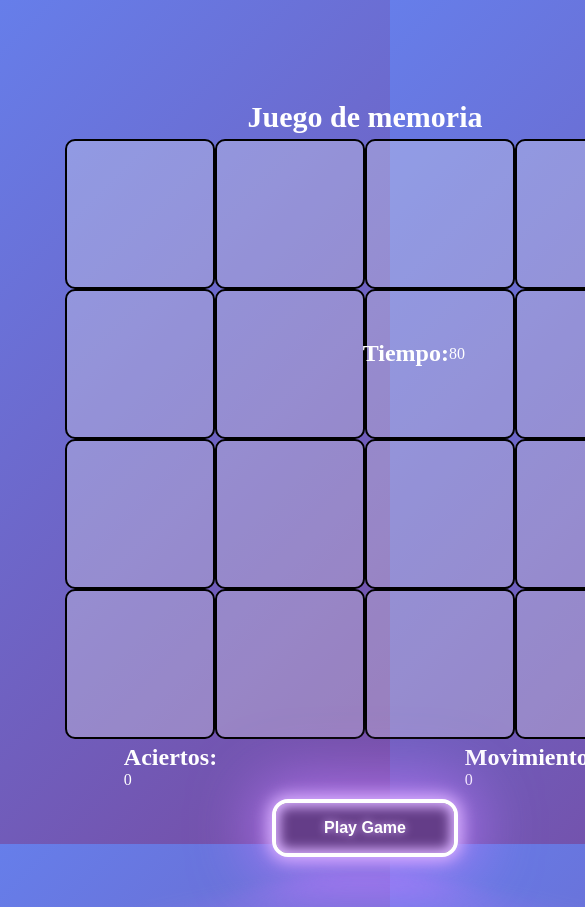
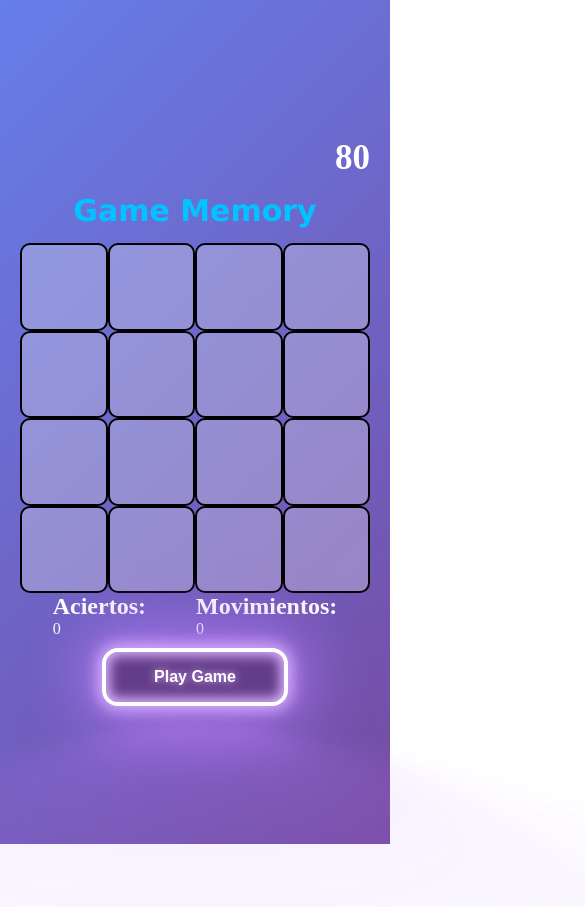
Before and after one commit to Alexis-Torrealba/Game-memory, a website: page index.html in a window 390 px wide. Shown: the top 907 px of the page, 585 px wide, since content can reach past the window. After the commit the page ends 844 px from the top, so only its background shows below. Drawn offline with Linux system fonts and the light colour scheme.

Commit message:
Game responsive

```diff
--- a/index.html
+++ b/index.html
@@ -8,12 +8,12 @@
 	</head>
 	<body>
 		<main>
+			<section class="template">
 				<section class="container">
-				<h1 class="title">Juego de memoria</h1>
 					<div class="t-restant">
-					<h2>Tiempo:</h2>
-					<span id="contador-cronometro">80</span>
+						<span id="contador-cronometro" class="count">80</span>
 					</div>
+					<h1 class="title">Game Memory</h1>
 					<div class="button">
 						<button id="0" onclick="destapar(0)" class="card"></button>
 						<button id="1" onclick="destapar(1)" class="card"></button>
@@ -49,6 +49,7 @@
 					</div>
 				</section>
 				<script src="/src/components/app.js"></script>
+			</section>
 		</main>
 	</body>
 </html>
--- a/src/components/app.js
+++ b/src/components/app.js
@@ -10,8 +10,6 @@ let numeros = [1, 1, 2, 2, 3, 3, 4, 4, 5, 5, 6, 6, 7, 7, 8, 8];
 numeros = numeros.sort(() => {
 	return Math.random() - 0.5;
 });
-//mostaramos por consola para verificar que es cierto
-console.log(numeros);
 
 //Declaración de variables para la funionabilidad de la tarjeta
 let tarjetasDestapadas = 0;
--- a/src/styles/style.css
+++ b/src/styles/style.css
@@ -3,36 +3,43 @@
 	padding: 0;
 	margin: 0;
 }
-html {
+
+.template {
+	display: flex;
+	justify-content: center;
+	flex-direction: column;
+	height: 100vh;
 	background-image: linear-gradient(135deg, #667eea 0%, #764ba2 100%);
-	height: 100vh;
 }
-main {
-	display: flex;
-	flex-direction: column;
-	width: 730px;
-	margin: 100px auto 50px;
+
+.count {
+	font-size: 35px;
+	font-weight: bold;
+	color: #fff;
 }
 
 .title {
 	font-size: 30px;
-	color: white;
+	color: rgb(0, 195, 255);
 	font-weight: bold;
+	font-family: Verdana, Geneva, Tahoma, sans-serif;
+	padding-bottom: 15px;
 }
 
 .t-restant {
-	position: absolute;
 	display: flex;
+	width: 450px;
 	align-items: center;
-	margin-left: 25%;
-	margin-top: -35%;
+	justify-content: flex-end;
+	padding-bottom: 15px;
 	color: white;
 }
 
 .estadisticas {
 	display: flex;
 	align-items: center;
-	justify-content: space-around;
+	justify-content: center;
+	gap: 150px;
 	color: white;
 }
 .container {
@@ -44,9 +51,10 @@ main {
 
 .button {
 	display: grid;
-	grid-template-rows: 150px 150px 150px 150px;
-	grid-template-columns: 150px 150px 150px 150px;
-	padding: 5px;
+	width: 450px;
+	height: 450px;
+	grid-template-columns: repeat(4, 1fr);
+	grid-template-rows: repeat(4, 1fr);
 }
 
 .disabled {
@@ -58,7 +66,7 @@ main {
 	border-radius: 10px;
 	color: black;
 	font-weight: 900;
-	font-size: 80px;
+	font-size: 50px;
 	border: 2px solid black;
 }
 
@@ -122,3 +130,29 @@ main {
 		0 0 2.5em 2em var(--glow-spread-color),
 		inset 0 0 0.5em 0.25em var(--glow-color);
 }
+
+@media screen and (max-width: 768px) {
+	.button {
+		width: 350px;
+		height: 350px;
+	}
+	.t-restant {
+		width: 350px;
+	}
+	.estadisticas {
+		gap: 50px;
+	}
+}
+
+@media screen and (max-width: 480px) {
+	.button {
+		width: 350px;
+		height: 350px;
+	}
+	.t-restant {
+		width: 350px;
+	}
+	.estadisticas {
+		gap: 50px;
+	}
+}
```
Lines whose indentation alone changed are shown as unchanged.
